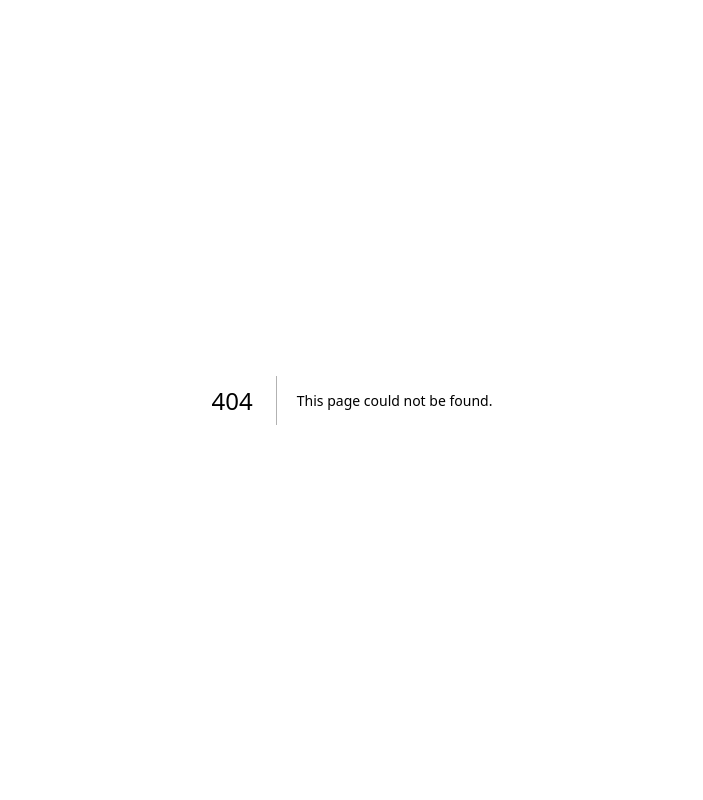
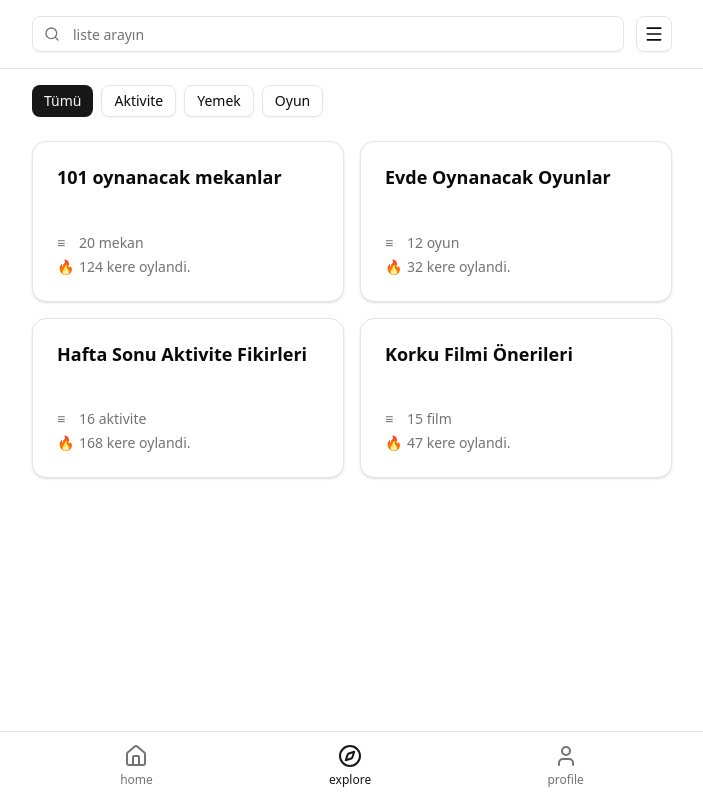
Before and after one commit to selimdilsadercan/togethr-frontend, a Next.js app: page /explore in a window 1280 px wide. Before the commit this address had no page. Shown: the whole page, without its empty margins (288-991 px from the left). Built offline with nearby package versions, Linux system fonts and the light colour scheme.

Commit message:
Explore page

```diff
--- /dev/null
+++ b/app/explore/page.tsx
@@ -0,0 +1,156 @@
+"use client";
+
+import React, { useState } from "react";
+import { useRouter } from "next/navigation";
+import { Input } from "@/components/ui/input";
+import { Button } from "@/components/ui/button";
+import { Card, CardContent, CardDescription, CardHeader, CardTitle } from "@/components/ui/card";
+import { Search, Menu } from "lucide-react";
+import BottomNav from "@/components/bottom-nav";
+
+interface ExploreCard {
+  id: string;
+  title: string;
+  description: string;
+  count: number;
+  votes: number;
+  type: "venue" | "activity" | "food" | "movie";
+}
+
+const mockData: ExploreCard[] = [
+  {
+    id: "1",
+    title: "101 oynanacak mekanlar",
+    description: "20 mekan",
+    count: 20,
+    votes: 124,
+    type: "venue"
+  },
+  {
+    id: "2",
+    title: "Evde Oynanacak Oyunlar",
+    description: "12 oyun",
+    count: 12,
+    votes: 32,
+    type: "activity"
+  },
+  {
+    id: "3",
+    title: "Hafta Sonu Aktivite Fikirleri",
+    description: "16 aktivite",
+    count: 16,
+    votes: 168,
+    type: "activity"
+  },
+  {
+    id: "4",
+    title: "Korku Filmi Önerileri",
+    description: "15 film",
+    count: 15,
+    votes: 47,
+    type: "movie"
+  }
+];
+
+const categories = [
+  { id: "all", label: "Tümü" },
+  { id: "activity", label: "Aktivite" },
+  { id: "food", label: "Yemek" },
+  { id: "game", label: "Oyun" }
+];
+
+export default function ExplorePage() {
+  const router = useRouter();
+  const [searchQuery, setSearchQuery] = useState("");
+  const [activeCategory, setActiveCategory] = useState("all");
+
+  const filteredCards = mockData.filter(card => {
+    const matchesSearch = card.title.toLowerCase().includes(searchQuery.toLowerCase());
+    const matchesCategory = activeCategory === "all" || card.type === activeCategory;
+    return matchesSearch && matchesCategory;
+  });
+
+  return (
+    <div className="min-h-screen bg-background pb-20">
+      {/* Header */}
+      <div className="sticky top-0 z-10 bg-background/95 backdrop-blur supports-[backdrop-filter]:bg-background/60 border-b">
+        <div className="container max-w-2xl mx-auto px-4 py-4">
+          <div className="flex items-center gap-3">
+            <div className="relative flex-1">
+              <Search className="absolute left-3 top-1/2 -translate-y-1/2 size-4 text-muted-foreground" />
+              <Input
+                type="text"
+                placeholder="liste arayın"
+                value={searchQuery}
+                onChange={(e) => setSearchQuery(e.target.value)}
+                className="pl-10 pr-4"
+              />
+            </div>
+            <Button variant="outline" size="icon">
+              <Menu className="size-5" />
+            </Button>
+          </div>
+        </div>
+      </div>
+
+      {/* Categories */}
+      <div className="container max-w-2xl mx-auto px-4 py-4">
+        <div className="flex gap-2 overflow-x-auto pb-2 scrollbar-hide">
+          {categories.map((category) => (
+            <Button
+              key={category.id}
+              variant={activeCategory === category.id ? "default" : "outline"}
+              size="sm"
+              onClick={() => setActiveCategory(category.id)}
+              className="shrink-0"
+            >
+              {category.label}
+            </Button>
+          ))}
+        </div>
+      </div>
+
+      {/* Cards Grid */}
+      <div className="container max-w-2xl mx-auto px-4">
+        <div className="grid grid-cols-1 sm:grid-cols-2 gap-4">
+          {filteredCards.map((card) => (
+            <Card
+              key={card.id}
+              className="cursor-pointer hover:shadow-md transition-shadow"
+              onClick={() => {
+                // Navigate to vote page or detail page
+                router.push(`/vote?list=${card.id}`);
+              }}
+            >
+              <CardHeader className="pb-3">
+                <CardTitle className="text-lg leading-tight">
+                  {card.title}
+                </CardTitle>
+              </CardHeader>
+              <CardContent className="pt-0">
+                <div className="space-y-1 text-sm text-muted-foreground">
+                  <div className="flex items-center gap-1.5">
+                    <span className="inline-block w-4">≡</span>
+                    <span>{card.description}</span>
+                  </div>
+                  <div className="flex items-center gap-1.5">
+                    <span className="inline-block w-4">🔥</span>
+                    <span>{card.votes} kere oylandi.</span>
+                  </div>
+                </div>
+              </CardContent>
+            </Card>
+          ))}
+        </div>
+
+        {filteredCards.length === 0 && (
+          <div className="text-center py-12 text-muted-foreground">
+            <p>Sonuç bulunamadı</p>
+          </div>
+        )}
+      </div>
+
+      <BottomNav />
+    </div>
+  );
+}
--- a/app/globals.css
+++ b/app/globals.css
@@ -120,3 +120,13 @@
     @apply bg-background text-foreground;
   }
 }
+
+@layer utilities {
+  .scrollbar-hide {
+    -ms-overflow-style: none;
+    scrollbar-width: none;
+  }
+  .scrollbar-hide::-webkit-scrollbar {
+    display: none;
+  }
+}
--- /dev/null
+++ b/components/bottom-nav.tsx
@@ -0,0 +1,45 @@
+"use client";
+
+import { useRouter, usePathname } from "next/navigation";
+import { Home, Compass, User } from "lucide-react";
+
+export default function BottomNav() {
+  const router = useRouter();
+  const pathname = usePathname();
+
+  const navItems = [
+    { href: "/home", icon: Home, label: "home" },
+    { href: "/explore", icon: Compass, label: "explore" },
+    { href: "/profile", icon: User, label: "profile" },
+  ];
+
+  return (
+    <div className="fixed bottom-0 left-0 right-0 bg-background border-t">
+      <div className="container max-w-2xl mx-auto px-4">
+        <div className="flex items-center justify-around py-3">
+          {navItems.map((item) => {
+            const Icon = item.icon;
+            const isActive = pathname === item.href;
+
+            return (
+              <button
+                key={item.href}
+                onClick={() => router.push(item.href)}
+                className={`flex flex-col items-center gap-1 transition-colors ${
+                  isActive
+                    ? "text-primary"
+                    : "text-muted-foreground hover:text-foreground"
+                }`}
+              >
+                <Icon className="size-6" />
+                <span className={`text-xs ${isActive ? "font-medium" : ""}`}>
+                  {item.label}
+                </span>
+              </button>
+            );
+          })}
+        </div>
+      </div>
+    </div>
+  );
+}
```
Also changed, not shown: 1 other file (tests, documents, lock files or other folders).
